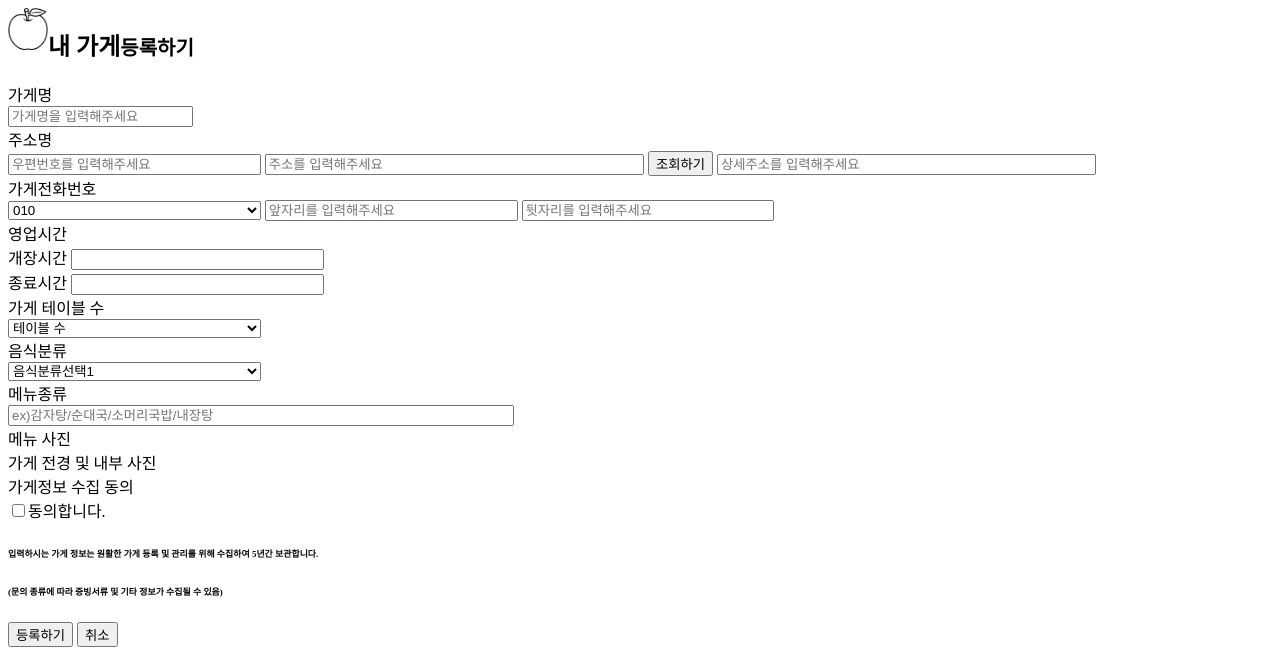
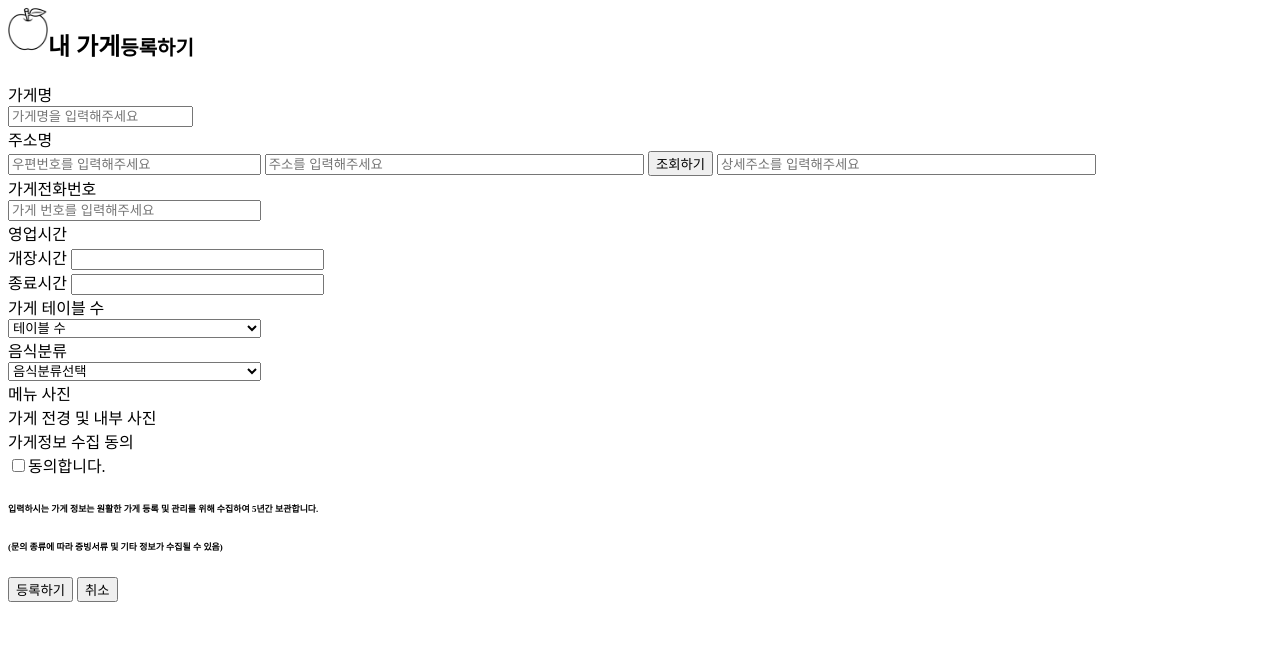
Before and after one commit to qyuio121/LingoPOS, a Java web app: template src/main/webapp/WEB-INF/shop/apply/apply.jsp in a window 1280 px wide. Shown: the part 137-800 px from the top of the page. Run offline with Spring Boot 4, a stand-in JSP engine, Linux system fonts and the light colour scheme; the template is opened without the code that fills it, so the values that code supplies are empty; the project's own start-up code is not run, and a stand-in starts its controllers and pages; some libraries are stand-ins or nearby versions.

Commit message:
1015 임시 푸쉬

```diff
--- a/src/main/resources/mybatis/Lingopos_mybatis.xml
+++ b/src/main/resources/mybatis/Lingopos_mybatis.xml
@@ -9,7 +9,7 @@
 <mapper namespace="mybatis.Lingopos_mybatis">
 
 <select id="LingoLoginResult" parameterType="java.util.Map" resultType="loginDTO">
-	select u.id,ownerno,adminno from user u left join owner o on u.id=o.id left join admin a on u.id=a.id where u.id = #{id} and u.pwd = #{pwd};
+	select u.id,o.ownerno,adminno,storeno from user u left join owner o on u.id=o.id left join admin a on u.id=a.id left join store s on u.id=s.id where u.id = #{id} and u.pwd = #{pwd};
 </select>
  <insert id="LingoAdminInsert" parameterType="java.util.Map">
  	insert into admin(adminnick,id) value(#{adminnick},#{id})
--- a/src/main/webapp/WEB-INF/shop/apply/apply.jsp
+++ b/src/main/webapp/WEB-INF/shop/apply/apply.jsp
@@ -32,24 +32,21 @@
 			addr2:"required",
 			addr3:"required",
 			foodselect1:"required",
-			teltext1:"required",
-			teltext2:"required",
+			tel:"required",
 			coba:"required",
 			check:"required",
 			hiddenFile :"required",
-			menu : "required",
 			table : "required"
+
 		},messages:{
 			name:"가게명을 입력하세요.",
 			addr1:"우편번호를 입력하세요.",
 			addr2:"주소를 입력하세요.",
 			addr3:"상세주소를 입력하세요.",
 			foodselect1:"음식분류1를 선택하세요.",
-			teltext1:"번호 앞자리를 입력하세요.",
-			teltext2:"번호  뒷자리를 입력하세요.",
+			tel:"번호 앞자리를 입력하세요.",
 			hiddenFile:"사진을 업로드하세요.",
 			check:"가게정보  수집 동의에 체크하세요.",
-			menu : "메뉴 종류를 입력하세요.",
 			table : "테이블 수를 선택하세요."
 		}});
 
@@ -177,8 +174,7 @@
 		<div class="form-group">
 			<label class="col-sm-2 control-label">가게명</label>
 			<div class="col-sm-3">
-				<input type="text" class="form-control" placeholder="가게명을 입력해주세요"   name="name" id="name">
-
+				<input type="text" class="form-control" placeholder="가게명을 입력해주세요" name="storename" id="storename">
 			    <label for="name" class="error" style="color:red"></label>
 			</div>
 		</div>
@@ -205,20 +201,11 @@
 	 	<div class="form-group">
 			<label class="col-sm-2 control-label">가게전화번호</label>
 			<div class="col-sm-10">
-		    	<select class="form-control col-sm-4" style="width: 20%" id="telselect" name="telselect">
-		      		<option value="010">010</option>
-		            <option value="011">011</option>
-		            <option value="017">017</option>
-		            <option value="019">019</option>
-		      	</select>
-		        <input type="text" class="form-control" placeholder="앞자리를 입력해주세요"  style="width: 20%"  name="teltext1" id="teltext1">
-				<input type="text" class="form-control" placeholder="뒷자리를 입력해주세요"  style="width: 20%"  name="teltext2" id="teltext2">
-	    	</div>
+		        <input type="text" class="form-control" placeholder="가게 번호를 입력해주세요"  style="width: 20%"  name="tel" id="tel">
+			</div>
 		    <label class="col-sm-2 control-label"></label>
 		    <div class="col-sm-10">
-		    	<label for="telselect" class="error" style="color:red"></label>
-			    <label for="teltext1" class="error" style="color:red"></label>
-			    <label for="teltext2" class="error" style="color:red"></label>
+		    	<label for="tel" class="error" style="color:red"></label>
 		    </div>
 		</div>
 <!-- 전화번호   끝-->
@@ -227,10 +214,10 @@
 			<label class="col-sm-2 control-label">영업시간</label>
 			<div class="col-sm-10">
 				<label class="control-label" for="timepicker">개장시간</label>
-        		<input type="text" id="startTime" name="startTime" class="timepicker form-control time" style="width: 20%;display: inline-block"><br>
+        		<input type="text" id="startTime" name="opentime" class="timepicker form-control time" style="width: 20%;display: inline-block"><br>
 
         		<label class="control-label" for="timepicker-two">종료시간</label>
-        		<input type="text" id="endTime" name="endTime" class="timepicker-two form-control time" style="width: 20%;display: inline-block"><br>
+        		<input type="text" id="endTime" name="closetime" class="timepicker-two form-control time" style="width: 20%;display: inline-block"><br>
         		<label class="timeError" style="color:red"></label>
         	</div>
 		</div>
@@ -239,9 +226,9 @@
 		<div class="form-group">
 			<label class="col-sm-2 control-label">가게 테이블 수</label>
 			<div class="col-sm-10">
-		    	<select class="form-control col-sm-4" style="width: 20%" id="table" name="table">
+		    	<select class="form-control col-sm-4" style="width: 20%" id="tablenum" name="tablenum">
 		      			<option value="">테이블 수</option>
-		           	<c:forEach begin="5" end="10" var="i">
+		           	<c:forEach begin="5" end="15" var="i">
 			            <option value="${i}">${i}</option>
 			        </c:forEach>
 		      	</select>
@@ -256,8 +243,8 @@
 		<div class="form-group">
 	    	<label  class="col-sm-2 control-label">음식분류</label>
 	    	<div class="col-sm-10">
-	      		<select class="form-control col-sm-4" style="width: 20%" id="foodselect1" name="foodselect1" >
-		      		<option value="" >음식분류선택1</option>
+	      		<select class="form-control col-sm-4" style="width: 20%" id="bigkind" name="bigkind" >
+		      		<option value="" >음식분류선택</option>
 		            <option value="한식">한식</option>
 		            <option value="양식">양식</option>
 		            <option value="중식">중식</option>
@@ -266,21 +253,11 @@
 	      	</div>
 	    	<label  class="col-sm-2 control-label"></label>
 	    	<div class="col-sm-10">
-	    		<label for="foodselect1" class="error" style="color:red"></label>
-	   			<label for="foodselect2" class="error" style="color:red"></label>
+	    		<label for="bigkind" class="error" style="color:red"></label>
 	    	</div>
 	  	</div>
 <!--음식 분류 AJAX 셀렉터 2개  시작 DB연결 DB로 대체 끝 -->
-<!-- 메뉴 종류 시작 -->
-		<div class="form-group">
-			<label  class="col-sm-2 control-label">메뉴종류</label>
-			<div class="col-sm-10">
-				<input type="text" class="form-control" placeholder="ex)감자탕/순대국/소머리국밥/내장탕"  style="width: 40%"  name="menu" id="menu">
 
-				 <label for="menu" class="error" style="color:red"></label>
-			</div>
-		</div>
-<!-- 메뉴 종류 끝 -->
 <!-- 메뉴 사진 시작  -->
 		<div class="form-group">
 			<label class="col-sm-2 control-label">메뉴 사진</label>
--- a/src/main/webapp/js/spartan-multi-image-picker.js
+++ b/src/main/webapp/js/spartan-multi-image-picker.js
@@ -194,20 +194,33 @@
             }
 
           //DB연결시 파일 객체 얻을 거 실질적인 AJAX DATA 객체 넘기는 곳
+
             $.ajax({
+
                 url: settings.directUpload.url,
+
                 type: 'POST',
+
                 data: formData,
+
                 cache: false,
+
                 processData: false,
+
                 contentType: false,
+
                 success: function(data, textStatus, jqXHR){
 
+
+
                 	//DB연결 전 테스트용
-                	$('#hiddenFile').val(image);
+
+                	$('#hiddenFile').val("1");
+
                 	//DB연결 전 테스트용
-                	indexArray.push(data);
-                	indexRealFile.push(data);
+
+                	indexStore.push(data);
+
 
 
                     $(parent).find('[data-spartanindexloader="'+index+'"]').css('display', 'none');
@@ -243,27 +256,54 @@
             total_count--;
             settings.onRemoveRow.call(this, index);
 
+
+
           //삭제 파일명 가져오기
-            var fileRemove = "removeFile="+indexArray[index];
+
+                      var file = indexStore[index];
+
+                      var fileRemove = "removeFile="+encodeURI(file);
+
+
+
+
 
                       //삭제 로직 시작
+
                       $.ajax({
+
                           url: settings.directUpload.url,
+
                           type: 'get',
+
                           data: fileRemove,
+
                           cache: false,
+
                           processData: false,
+
                           contentType: false,
+
                           success: function(data){
+
                           	//실제 저장된 파일명 목록에서 삭제
-                	indexRealFile.splice(index,1)
-                	console.log(indexArray+"삭제 후 업로드되었던 모든 이미지");
-                	console.log(indexRealFile+"삭제 후 서버에 저장된 이미지");
+
+                          	indexRealStore.splice(indexRealStore.indexOf(data),1);
+
+                          	console.log(indexStore+"삭제 후 업로드되었던 모든 이미지");
+
+                          	console.log(indexRealStore+"삭제 후 서버에 저장된 이미지");
+
                           },
+
                           error: function(data){
 
+
+
                           }
+
                       });
+
                       //삭제 로직 끝
         }
 
```
Also changed, not shown: src/main/java/com/kosmo/lingopos/LingoController.java (+91 -37 lines), src/main/java/com/kosmo/lingopos/login/LoginDTO.java (+7 -0 lines), src/main/webapp/WEB-INF/template/Top.jsp (+16 -8 lines), 3 other files. Lines whose indentation alone changed are shown as unchanged.
